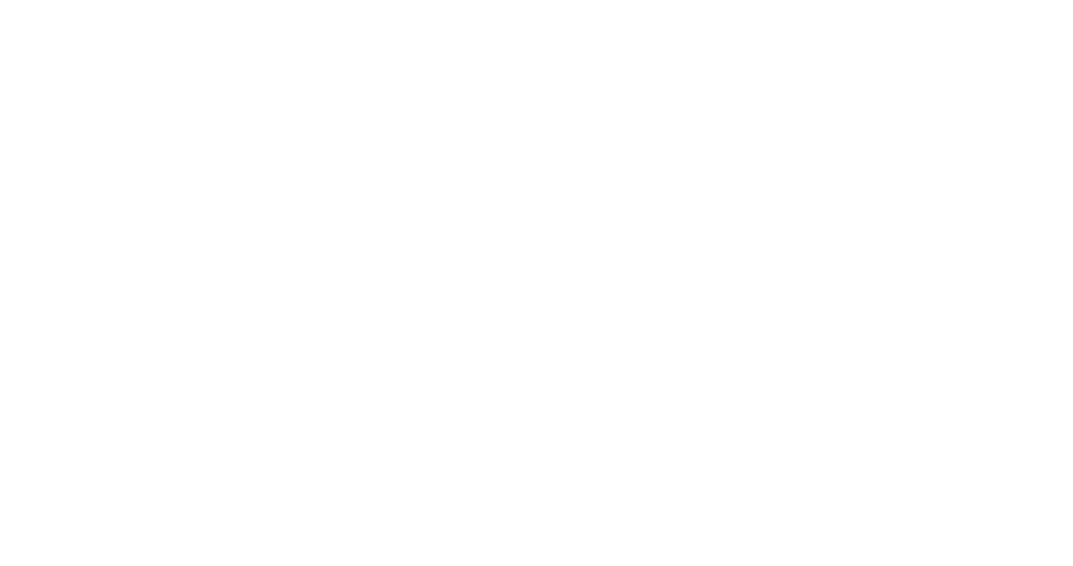
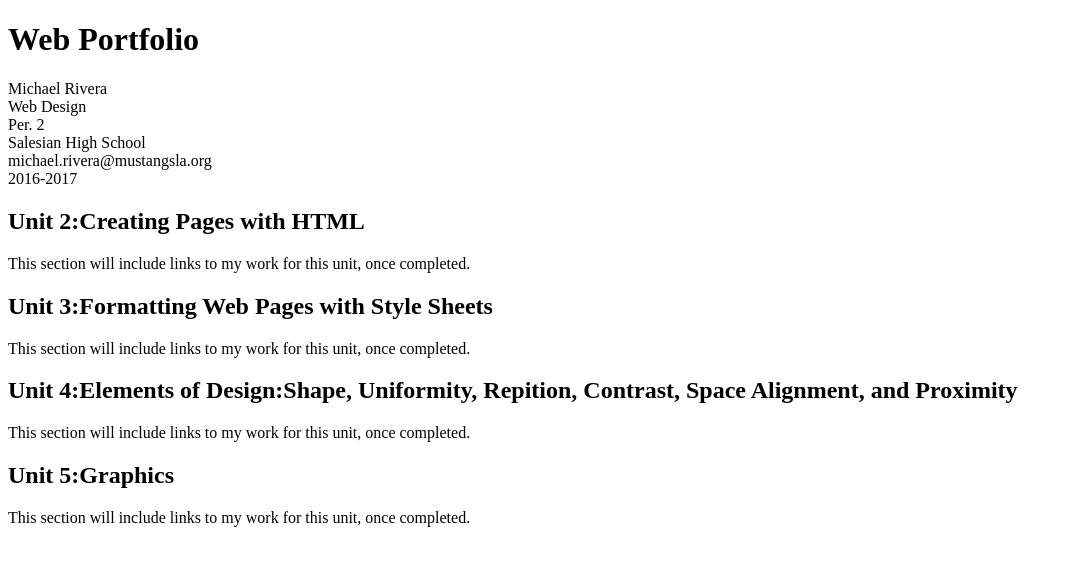
Before and after one commit to mikerivera24/portfolio_michaelrivera, a plain HTML site: page index.html in a window 1280 px wide. Shown: the whole page, without its empty margins (0-1073 px from the left). Drawn offline with Linux system fonts and the light colour scheme.

Commit message:
Adding to portfolio

```diff
--- a/index.html
+++ b/index.html
@@ -6,5 +6,25 @@
 </head>
 <body>
 
-</body>
-</html>
+<h1>Web Portfolio</h1>
+<div>
+
+ Michael Rivera<br/>
+ Web Design<br/>
+ Per. 2<br/>
+ Salesian High School<br/>
+ michael.rivera@mustangsla.org<br/>
+ 2016-2017
+ </div>
+
+ <h2>Unit 2:Creating Pages with HTML </h2>
+<p>This section will include links to my work for this unit, once completed.</p>
+
+<h2>Unit 3:Formatting Web Pages with Style Sheets </h2>
+<p>This section will include links to my work for this unit, once completed.</p>
+
+<h2>Unit 4:Elements of Design:Shape, Uniformity, Repition, Contrast, Space Alignment, and Proximity </h2>
+  <p>This section will include links to my work for this unit, once completed.</p>
+
+  <h2>Unit 5:Graphics</h2>
+  <p>This section will include links to my work for this unit, once completed.</p>
```
